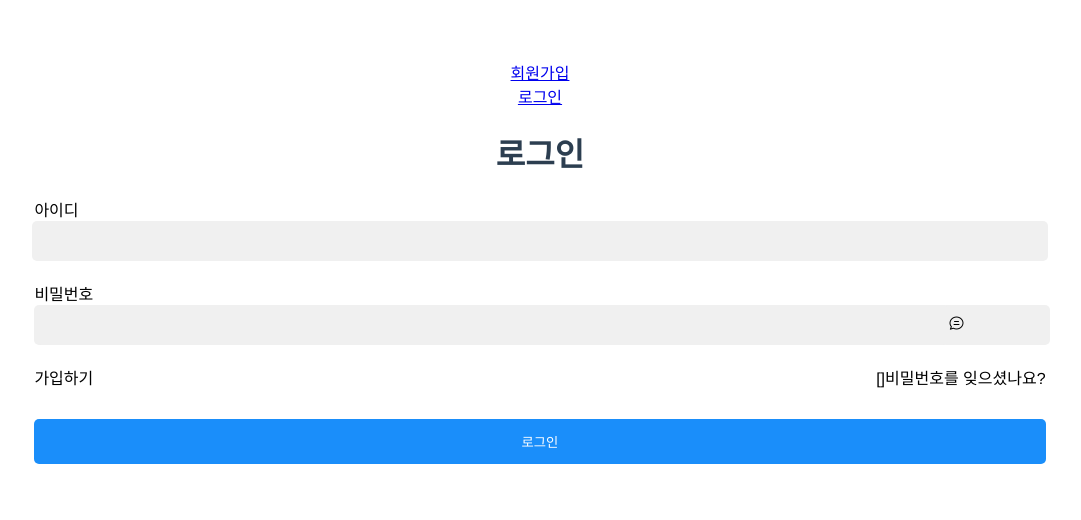
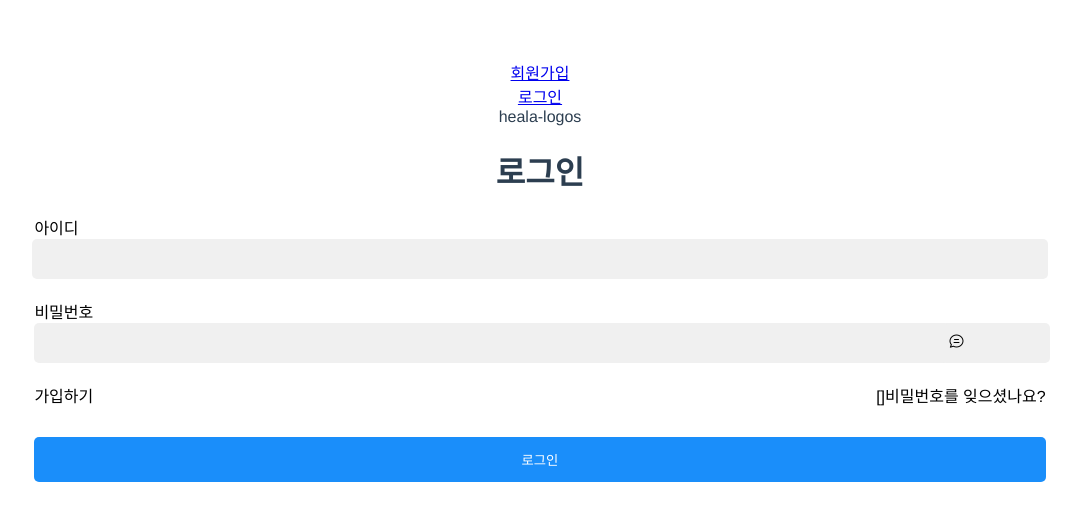
Before and after one commit to AttractiveMinki/pjt_healight, a Vue app in the folder heala_fe/: page /user/login in a window 1280 px wide. Shown: the top 520 px of the page, without its empty margins (100-1181 px from the left). Built offline with nearby package versions, Linux system fonts and the light colour scheme.

Commit message:
Feat(user): add login Feature identity, password, login_button, signup_button exist jwt, logo, password_find doesnt exist

```diff
--- a/heala_fe/src/views/user/login.vue
+++ b/heala_fe/src/views/user/login.vue
@@ -1,7 +1,9 @@
 <template>
   <div>
+    <div>
+      heala-logos
+    </div>
     <h1>로그인</h1>
-
     <el-row>
       <el-col :span="24"><div class="introduce-text-align-start">아이디</div>
         <input type="text" class='get-input bg-gray' id="identity" v-model="data.identity" maxlength="20" required>
```
